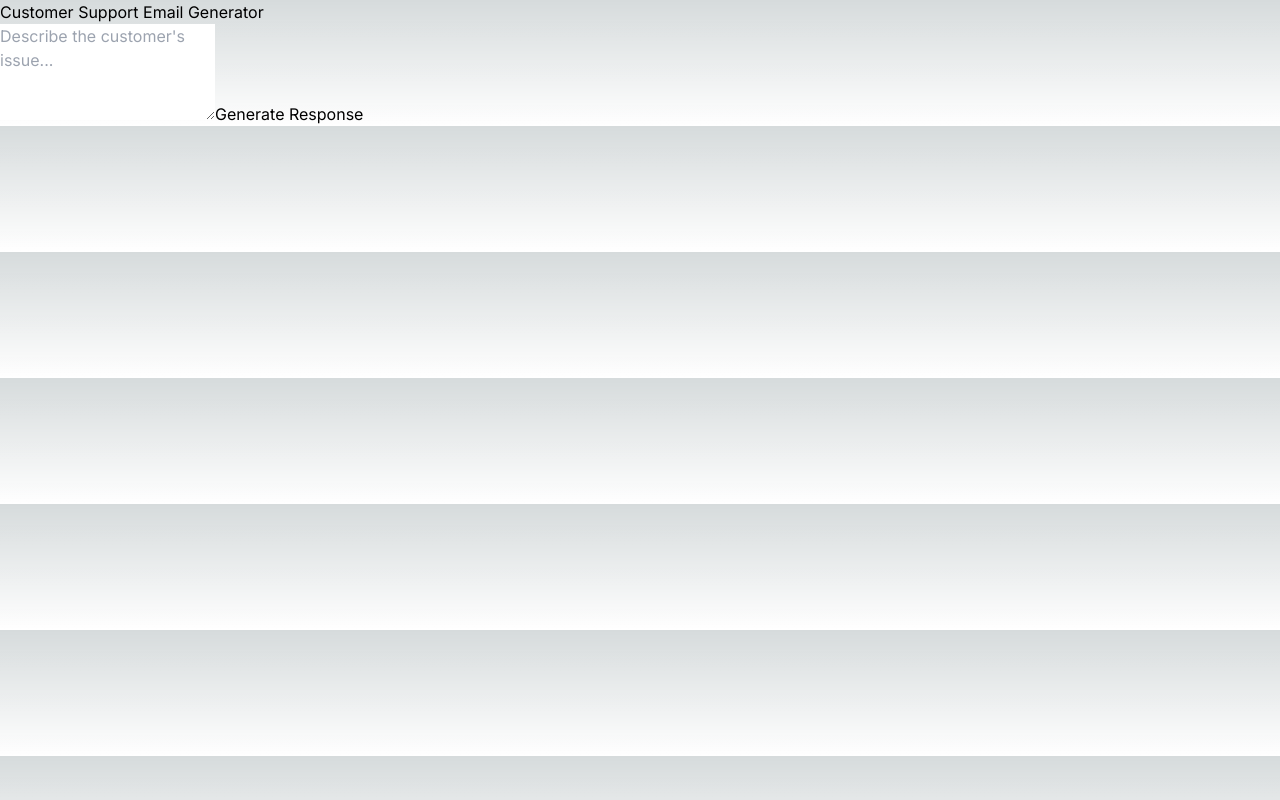
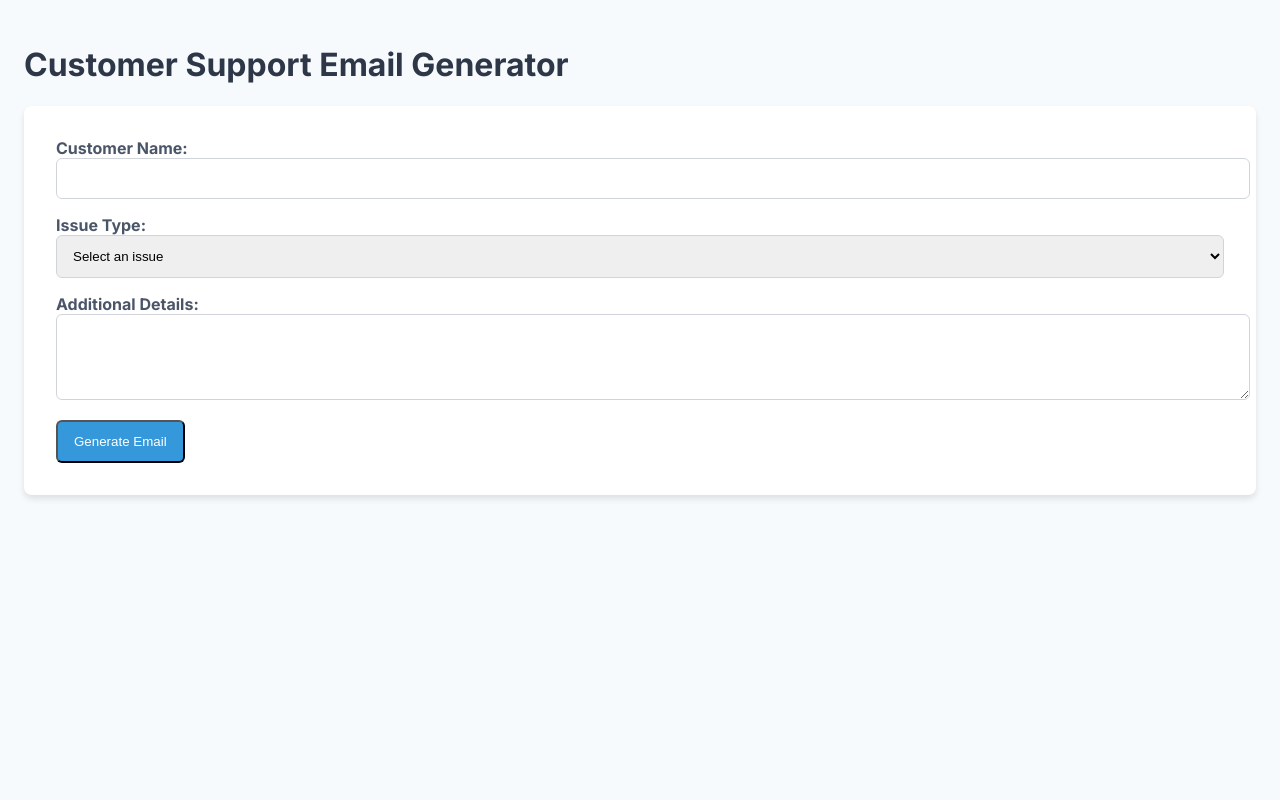
Before and after one commit to imcharlessunday/customer-support-email-generator, a Next.js app: page / in a window 1280 px wide. Built offline with nearby package versions, Linux system fonts and the light colour scheme; no server answers; what @huggingface/inference would draw is missing.

Commit message:
Overhaul UI and simplify text Generation logic

```diff
--- a/app/globals.css
+++ b/app/globals.css
@@ -1,39 +1,145 @@
-@tailwind base;
-@tailwind components;
-@tailwind utilities;
+/* globals.css */
 
-:root {
-  --foreground-rgb: 0, 0, 0;
-  --background-start-rgb: 214, 219, 220;
-  --background-end-rgb: 255, 255, 255;
+/* Body Styles */
+body {
+  color: #2d3748; /* Use a slightly darker text color */
+  background-color: #f7fafc; /* Set a light background color */
 }
 
-@media (prefers-color-scheme: dark) {
-  :root {
-    --foreground-rgb: 255, 255, 255;
-    --background-start-rgb: 0, 0, 0;
-    --background-end-rgb: 0, 0, 0;
-  }
+/* Center the form container */
+.flex {
+  display: flex;
+  justify-content: center;
+  align-items: center;
+  min-height: 100vh;
 }
 
-body {
-  color: rgb(var(--foreground-rgb));
-  background: linear-gradient(
-      to bottom,
-      transparent,
-      rgb(var(--background-end-rgb))
-    )
-    rgb(var(--background-start-rgb));
+/* Form container styling */
+.bg-white {
+  background-color: #ffffff;
 }
 
-@layer utilities {
-  .text-balance {
-    text-wrap: balance;
-  }
+.shadow-md, .shadow-lg {
+  box-shadow: 0 4px 6px rgba(0, 0, 0, 0.1);
 }
 
-/* Textarea styles */
+.rounded-lg {
+  border-radius: 0.5rem;
+}
+
+.p-8, .p-5 {
+  padding: 2rem;
+}
+
+.max-w-md {
+  max-width: 28rem; /* 448px */
+}
+
+.max-w-3xl {
+  max-width: 48rem; /* 768px */
+}
+
+.w-full {
+  width: 100%;
+}
+
+/* Form elements styling */
+.mb-4 {
+  margin-bottom: 1rem;
+}
+
+.text-gray-700 {
+  color: #4a5568;
+}
+
+.p-3, .p-2 {
+  padding: 0.75rem;
+}
+
+.border {
+  border: 1px solid #e2e8f0;
+}
+
+.rounded-md {
+  border-radius: 0.375rem;
+}
+
+.border-gray-300 {
+  border-color: #d1d5db;
+}
+
+/* Button styling */
+.bg-green-500, .bg-blue-500 {
+  background-color: #48bb78;
+  background-color: #3498db;
+}
+
+.bg-green-500:hover, .bg-blue-500:hover {
+  background-color: #38a169;
+  background-color: #2980b9;
+}
+
+.text-white {
+  color: #ffffff;
+}
+
+.font-bold {
+  font-weight: 700;
+}
+
+.py-3, .py-2 {
+  padding-top: 0.75rem;
+  padding-bottom: 0.75rem;
+}
+
+.px-4 {
+  padding-left: 1rem;
+  padding-right: 1rem;
+}
+
+.hover\:bg-green-600:hover, .hover\:bg-blue-600:hover {
+  background-color: #38a169;
+  background-color: #2980b9;
+}
+
+/* Styles for text areas */
 .custom-textarea {
-  color: #1a202c !important;
-  background-color: white !important;
+  color: #2d3748;
+  background-color: #ffffff;
+  border: 1px solid #e2e8f0;
+  border-radius: 0.375rem;
+  padding: 0.75rem;
+  min-height: 150px;
 }
+
+.custom-textarea:focus {
+  outline: none;
+  border-color: #3182ce;
+  box-shadow: 0 0 0 3px rgba(66, 153, 225, 0.5);
+}
+
+/* Additional styles */
+.mt-6 {
+  margin-top: 1.5rem;
+}
+
+.p-4 {
+  padding: 1rem;
+}
+
+.bg-gray-50 {
+  background-color: #f9fafb;
+}
+
+.shadow-inner {
+  box-shadow: inset 0 2px 4px rgba(0, 0, 0, 0.06);
+}
+
+.whitespace-pre-line, .whitespace-pre-wrap {
+  white-space: pre-line;
+  white-space: pre-wrap;
+}
+
+.text-gray-800 {
+  color: #2d3748;
+}
--- a/app/page.tsx
+++ b/app/page.tsx
@@ -1,106 +1,81 @@
-'use client'
+"use client";
 
-import { useState, useEffect } from 'react'
-import { HfInference } from '@huggingface/inference'
+import React, { useState } from 'react';
+import { HfInference } from '@huggingface/inference';
 
-// Initialize Hugging Face inference (make sure to set up your .env.local file)
-const hf = new HfInference(process.env.NEXT_PUBLIC_HUGGINGFACE_API_KEY)
+const hf = new HfInference(process.env.NEXT_PUBLIC_HUGGINGFACE_API_KEY);
 
-export default function Home() {
-	const [input, setInput] = useState('')
-	const [typingResponse, setTypingResponse] = useState('')
-	const [loading, setLoading] = useState(false)
+export default function CustomerSupportGenerator() {
+  const [customerName, setCustomerName] = useState('');
+  const [issue, setIssue] = useState('');
+  const [details, setDetails] = useState('');
+  const [generatedEmail, setGeneratedEmail] = useState('');
 
-	const typeResponse = (text: string) => {
-	  let i = 0;
-	  setTypingResponse('');
-	  const typingInterval = setInterval(() => {
-		if (i < text.length) {
-		  setTypingResponse(prev => prev + text.charAt(i));
-		  i++;
-		} else {
-		  clearInterval(typingInterval);
-		}
-	  }, 30);
-	}
-
-	const generateResponse = async () => {
-	  setLoading(true)
+  const handleGenerateEmail = async () => {
     try {
-		const prompt = `Write a professional, well-formatted customer support email for this issue:
-		"${input}"
-
-		Include:
-		1. Greeting: "Dear Valued Customer,"
-		2. Acknowledge the issue
-		3. Provide a clear solution or next steps
-		4. Offer further assistance
-		5. Sign off: "Best regards,\\nCustomer Support Team"
-
-		Ensure proper paragraph spacing and formatting.`;
+      const prompt = `Customer Name: ${customerName}\nIssue: ${issue}\nDetails: ${details}\n\nGenerate a customer support email addressing the issue mentioned above.`;
 
       const result = await hf.textGeneration({
-		  model: 'gpt2-large',
+        model: 'gpt2',
         inputs: prompt,
         parameters: {
-			max_length: 500,
-			temperature: 0.5,
-			top_k: 50,
-			top_p: 0.95,
+          max_new_tokens: 200,
+          temperature: 0.7,
         },
       });
 
-		let processedResponse = result.generated_text.replace(prompt, '').trim();
-		processedResponse = processedResponse.replace(/^[^A-Za-z]+/, '');
-		processedResponse = processedResponse.replace(/\b(resentCancel|Cancel the request).*$/gm, '');
-		processedResponse = processedResponse.split('\n').map(line => line.trim()).filter(Boolean).join('\n\n');
-
-		if (!processedResponse.toLowerCase().startsWith('dear')) {
-		  processedResponse = `Dear Valued Customer,\n\n${processedResponse}`;
+      setGeneratedEmail(result.generated_text); // Update the state with the generated email
+    } catch (error) {
+      console.error('Error generating email:', error);
     }
-
-		if (!processedResponse.toLowerCase().includes('best regards')) {
-		  processedResponse += '\n\nBest regards,\nCustomer Support Team';
-		}
-
-		typeResponse(processedResponse);
-	  } catch (error) {
-		console.error('Error generating response:', error)
-		setTypingResponse('An error occurred while generating the response. Please try again.')
-	  }
-	  setLoading(false)
-	}
+  };
 
   return (
-		<main className="min-h-screen bg-gray-100 py-6 flex flex-col justify-center sm:py-12">
-		  <div className="relative py-3 sm:max-w-xl sm:mx-auto">
-			<div className="absolute inset-0 bg-gradient-to-r from-cyan-400 to-sky-500 shadow-lg transform -skew-y-6 sm:skew-y-0 sm:-rotate-6 sm:rounded-3xl"></div>
-			<div className="relative px-4 py-10 bg-white shadow-lg sm:rounded-3xl sm:p-20">
-			  <div className="max-w-md mx-auto">
-				<h1 className="text-2xl font-semibold mb-6">Customer Support Email Generator</h1>
+	<div className="font-sans text-gray-800 leading-relaxed max-w-lg mx-auto p-4 bg-gray-100">
+      <h1 className="text-center text-2xl font-bold text-gray-800">Customer Support Email Generator</h1>
+      <form id="emailForm" className="bg-white p-5 rounded-lg shadow-lg" onSubmit={(e) => { e.preventDefault(); handleGenerateEmail(); }}>
+        <label htmlFor="customerName" className="block mb-1 font-bold text-gray-700">Customer Name:</label>
+        <input
+          type="text"
+          id="customerName"
+          className="w-full p-2 mb-4 border border-gray-300 rounded-md"
+          value={customerName}
+          onChange={(e) => setCustomerName(e.target.value)}
+          required
+        />
+
+        <label htmlFor="issueType" className="block mb-1 font-bold text-gray-700">Issue Type:</label>
+        <select
+          id="issueType"
+          className="w-full p-2 mb-4 border border-gray-300 rounded-md"
+          value={issue}
+          onChange={(e) => setIssue(e.target.value)}
+          required
+        >
+          <option value="">Select an issue</option>
+          <option value="technical">Technical Problem</option>
+          <option value="billing">Billing Inquiry</option>
+          <option value="account">Account Management</option>
+          <option value="product">Product Information</option>
+        </select>
+
+        <label htmlFor="details" className="block mb-1 font-bold text-gray-700">Additional Details:</label>
         <textarea
-				  className="w-full px-3 py-2 border rounded-lg focus:outline-none custom-textarea"
-				  rows={4}
-				  value={input}
-				  onChange={(e) => setInput(e.target.value)}
-				  placeholder="Describe the customer's issue..."
+          id="details"
+          className="w-full p-2 mb-4 border border-gray-300 rounded-md"
+          rows="4"
+          value={details}
+          onChange={(e) => setDetails(e.target.value)}
         />
-				<button
-				  className="mt-4 bg-blue-500 text-white px-4 py-2 rounded-lg hover:bg-blue-600 focus:outline-none focus:ring-2 focus:ring-blue-500 focus:ring-opacity-50"
-				  onClick={generateResponse}
-				  disabled={loading}
-				>
-				  {loading ? 'Generating...' : 'Generate Response'}
-				</button>
-				{typingResponse && (
-  					<div className="mt-6">
-						<h2 className="text-lg font-semibold mb-2">Generated Response:</h2>
-						<p className="text-gray-700 whitespace-pre-wrap">{typingResponse}</p>
+
+        <button type="submit" className="bg-blue-500 text-white py-2 px-4 rounded-md hover:bg-blue-600">Generate Email</button>
+      </form>
+
+      {generatedEmail && (
+        <div id="generatedEmail" className="bg-white border border-gray-300 rounded-md p-4 mt-5 whitespace-pre-wrap">
+          {generatedEmail}
         </div>
       )}
     </div>
-			</div>
-		  </div>
-		</main>
-	)
+  );
 }
```
Lines whose indentation alone changed are shown as unchanged.
